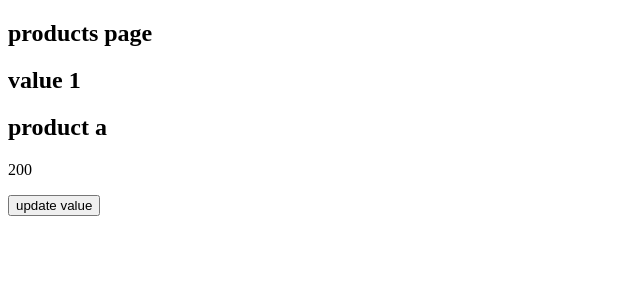
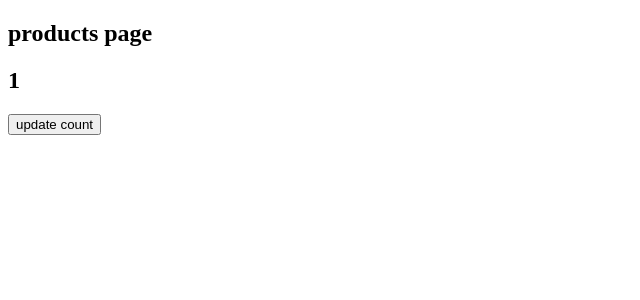
Before and after one commit to Hanh20021706/Base-React, a React (Create React App) app: page /products in a window 1280 px wide. Shown: the top 300 px of the page, without its empty margins (0-640 px from the left). Built offline with nearby package versions, Linux system fonts and the light colour scheme.

Commit message:
feat: use useState function component

```diff
--- a/src/page/products/components/product-cart.tsx
+++ b/src/page/products/components/product-cart.tsx
@@ -1,23 +1,23 @@
 import { useState } from "react";
 
-// khởi tạo type
 type ProductCartProps = {
-  name: string;
-  price: number;
+  name?: string;
+  price?: number;
 };
 
-// {name, price} : ProductCartProps ) truyền props vào component
 const ProductCart = ({ name, price }: ProductCartProps) => {
-  const [value, setValue] = useState("value 1");
+  // khởi tạo một state
+  const [count, setCount] = useState(1);
+
+  // update lại state
   const handleSetValue = () => {
-    setValue("update value");
+    setCount(count + 1);
   };
   return (
     <>
-      <h2>{value}</h2>
-      <h2>{name}</h2>
-      <p>{price}</p>
-      <button onClick={handleSetValue}>update value</button>
+      {/* hiển thị state  */}
+      <h2>{count}</h2>
+      <button onClick={handleSetValue}>update count</button>
     </>
   );
 };
```
